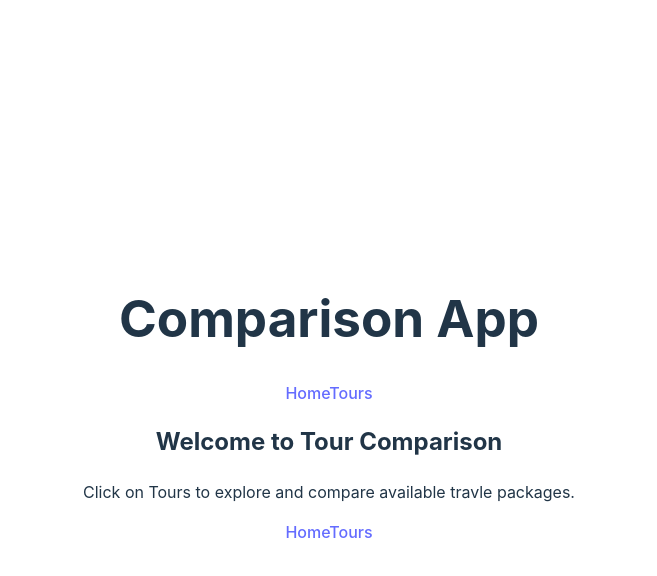
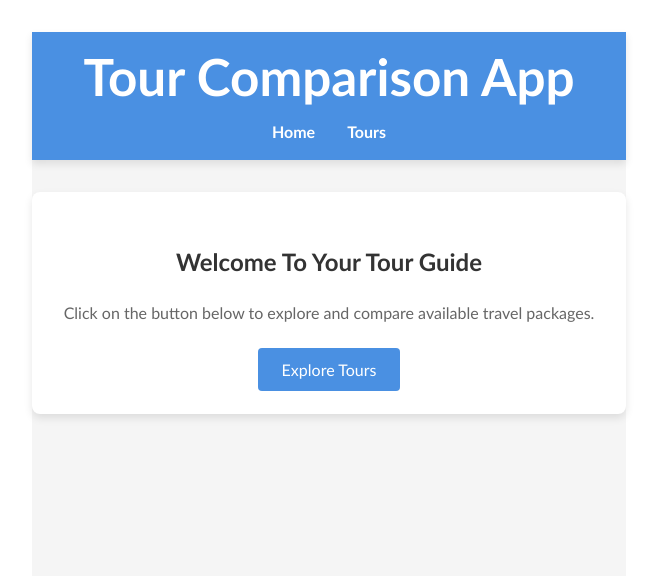
Before and after one commit to Je4n-A/Coding_Project_17, a React (Vite) app: page / in a window 1280 px wide. Shown: the top 576 px of the page, without its empty margins (311-968 px from the left). Built offline with nearby package versions, Linux system fonts and the light colour scheme.

Commit message:
"More CSS adjustments"

```diff
--- a/src/App.css
+++ b/src/App.css
@@ -110,3 +110,80 @@ button[onClick*="removeTour"] {
 button[onClick*="removeTour"]:hover {
   background: #c82333;
 }
+
+/* App.css */
+.app {
+  font-family: 'Calibri', sans-serif;
+  text-align: center;
+  background: #f5f5f5;
+  min-height: 100vh;
+  display: flex;
+  flex-direction: column;
+}
+
+.app-header {
+  background: #4a90e2;
+  color: white;
+  padding: 1rem;
+  box-shadow: 0 4px 8px rgba(0, 0, 0, 0.1);
+}
+
+.app-header h1 {
+  margin: 0;
+}
+
+.app-nav {
+  margin-top: 1rem;
+}
+
+.nav-link {
+  color: white;
+  text-decoration: none;
+  margin: 0 1rem;
+  font-weight: bold;
+  transition: color 0.3s, transform 0.3s;
+}
+
+.nav-link:hover {
+  color: #d1eaff;
+  transform: scale(1.1);
+}
+
+.home {
+  padding: 2rem;
+  background: white;
+  border-radius: 8px;
+  box-shadow: 0 4px 8px rgba(0, 0, 0, 0.1);
+  margin: 2rem auto;
+  max-width: 600px;
+}
+
+.home h2 {
+  color: #333;
+}
+
+.home p {
+  color: #666;
+  line-height: 1.6;
+}
+
+.home-nav {
+  margin-top: 2rem;
+}
+
+.nav-button {
+  background: #4a90e2;
+  color: white;
+  border: none;
+  padding: 0.75rem 1.5rem;
+  border-radius: 4px;
+  cursor: pointer;
+  text-decoration: none;
+  font-size: 1rem;
+  transition: background 0.3s, transform 0.3s;
+}
+
+.nav-button:hover {
+  background: #357ab8;
+  transform: scale(1.05);
+}
--- a/src/App.jsx
+++ b/src/App.jsx
@@ -6,11 +6,11 @@ function App() {
   return (
     <BrowserRouter>
       <div className="app">
-        <header>
-          <h1>Comparison App</h1>
-          <nav>
-            <Link to="/">Home</Link>
-            <Link to="/gallery">Tours</Link>
+        <header className="app-header">
+          <h1>Tour Comparison App</h1>
+          <nav className="app-nav">
+            <Link to="/" className="nav-link">Home</Link>
+            <Link to="/gallery" className="nav-link">Tours</Link>
           </nav>
         </header>
         <main>
@@ -26,12 +26,11 @@ function App() {
 
 function Home() {
   return (
-    <div>
-      <h2>Welcome to Tour Comparison</h2>
-      <p>Click on Tours to explore and compare available travle packages.</p>
+    <div className="home">
+      <h2>Welcome To Your Tour Guide </h2>
+      <p>Click on the button below to explore and compare available travel packages.</p>
       <nav className="home-nav">
-        <Link to="/" className="nav-button">Home</Link>
-        <Link to="/gallery" className="nav-button">Tours</Link>
+        <Link to="/gallery" className="nav-button">Explore Tours</Link>
       </nav>
     </div>
   );
--- a/src/Gallery.css
+++ b/src/Gallery.css
@@ -3,9 +3,10 @@
   padding: 2rem;
   max-width: 1200px;
   margin: 0 auto;
-  background: #f9f9f9;
+  background: #f5f5f5;
   border-radius: 8px;
   box-shadow: 0 4px 8px rgba(0, 0, 0, 0.1);
+  font-family: 'Calibri', sans-serif;
 }
 
 .gallery-grid {
@@ -46,7 +47,7 @@
 }
 
 .tour-price {
-  color: #0066cc;
+  color: #4a90e2;
   font-weight: bold;
   margin: 0.5rem 0;
 }
@@ -62,18 +63,19 @@
 }
 
 button {
-  background: #0066cc;
+  background: #4a90e2;
   color: white;
   border: none;
   padding: 0.5rem 1rem;
   border-radius: 4px;
   cursor: pointer;
   margin: 0.5rem 0;
-  transition: background 0.3s;
+  transition: background 0.3s, transform 0.3s;
 }
 
 button:hover {
-  background: #0052a3;
+  background: #357ab8;
+  transform: scale(1.05);
 }
 
 .delete-btn {
@@ -86,14 +88,18 @@ button:hover {
 
 .read-more-btn {
   background: none;
-  color: #0066cc;
+  color: #4a90e2;
   padding: 0;
   margin-left: 0.5rem;
   border: none;
   cursor: pointer;
+  font-size: 0.9rem;
+  font-weight: normal;
+  outline: none;
 }
 
 .read-more-btn:hover {
-  text-decoration: underline;
-  color: #0052a3;
+  text-decoration: none;
+  color: #4a90e2;
+  transform: none;
 }
```
